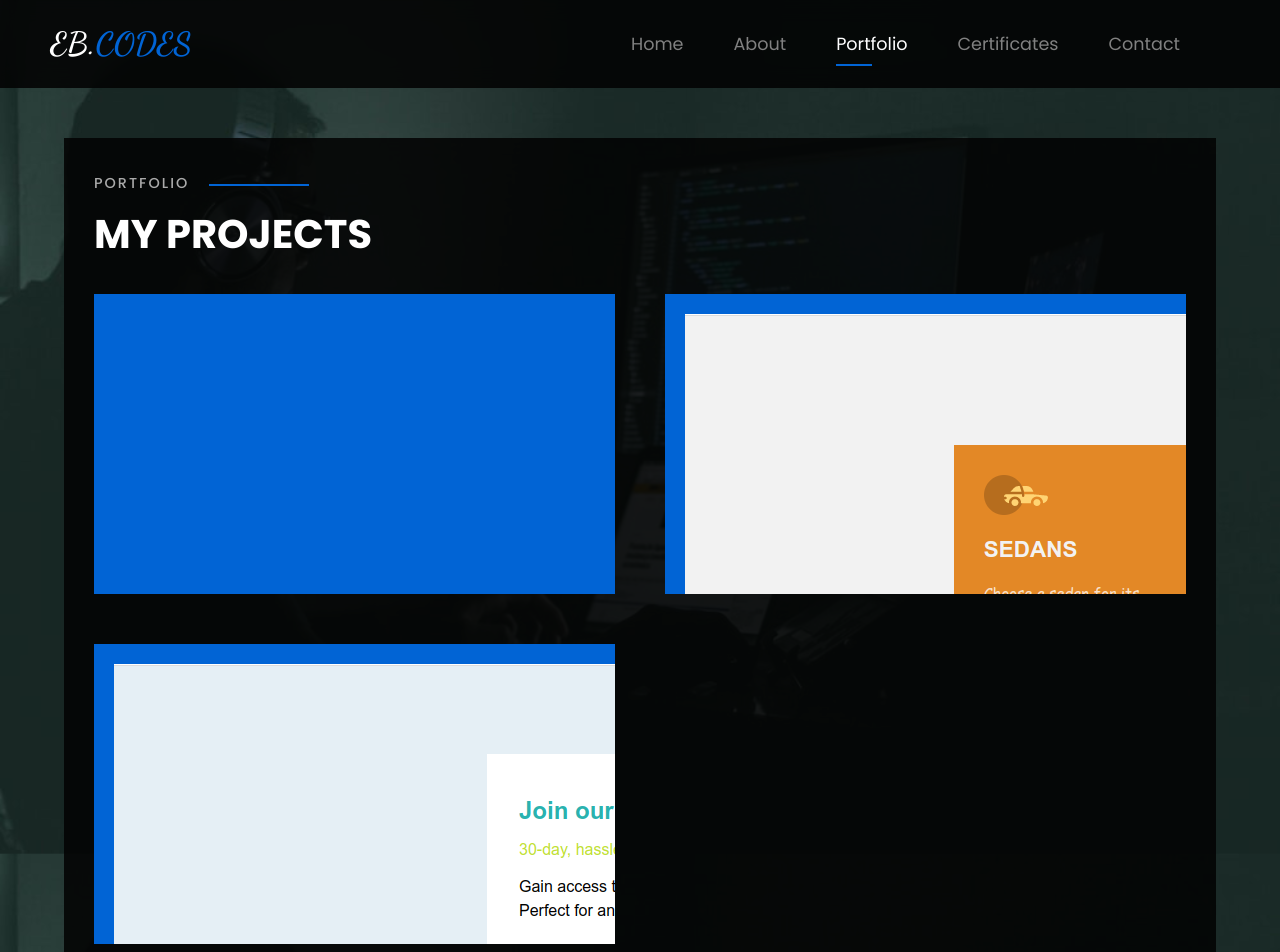
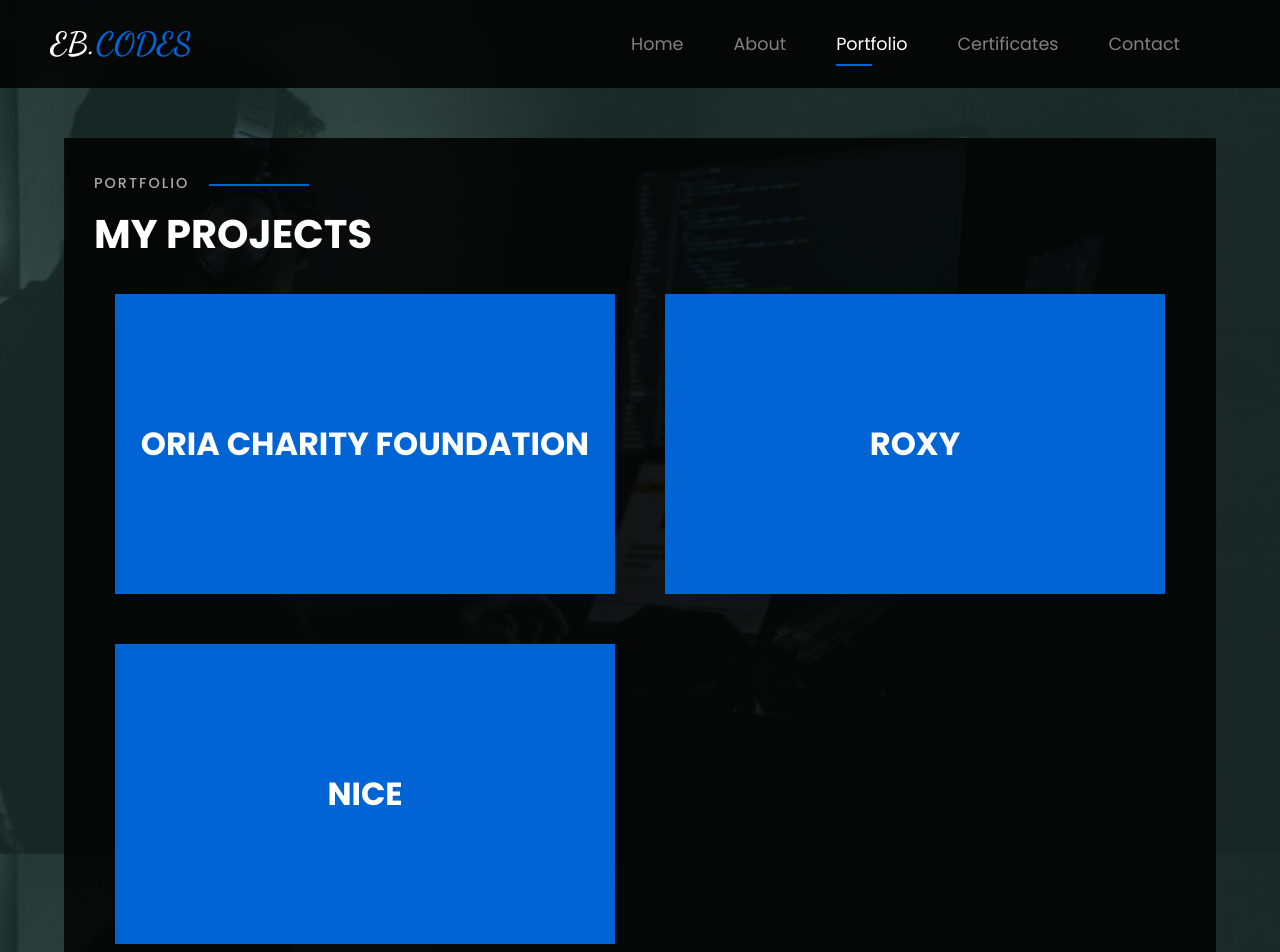
Before and after one commit to kwadwoambitious/My-Portfolio, a React (Create React App) app: page /portfolio in a window 1280 px wide. Shown: the top 952 px of the page. Built offline with nearby package versions, Linux system fonts and the light colour scheme.

Commit message:
Made changes to this file

```diff
--- a/src/components/Portfolio.js
+++ b/src/components/Portfolio.js
@@ -221,7 +221,7 @@ const Portfolio = () => {
         <div className="projects-container">
           <div>
                <div className='wrapper' onMouseOver={handleMouseOver} onMouseOut={handleMouseOut}>
-                  <img src={project1} alt='project-1'  />
+                  <h1>ORIA CHARITY FOUNDATION</h1>
                   <AnimatePresence>
                       {isHovering && (
                         <motion.div className='cover'
@@ -242,7 +242,7 @@ const Portfolio = () => {
           </div>
           <div>
                 <div className='wrapper' onMouseOver={handleMouseOver2} onMouseOut={handleMouseOut2}>
-                        <img src={project2} alt='project-2'  />
+                        <h1>ROXY</h1>
                         <AnimatePresence>
                           {isHovering2 && (
                             <motion.div className='cover'
@@ -263,7 +263,7 @@ const Portfolio = () => {
                 </div>
           <div>
                 <div className='wrapper' onMouseOver={handleMouseOver3} onMouseOut={handleMouseOut3}>
-                        <img src={project3} alt='project-3'  />
+                        <h1>NICE</h1>
                         <AnimatePresence>
                           {isHovering3 && (
                             <motion.div className='cover'
```
